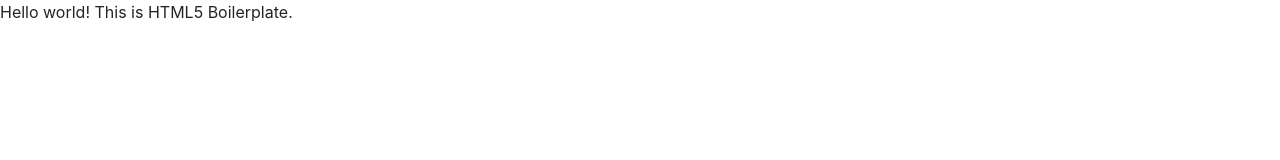
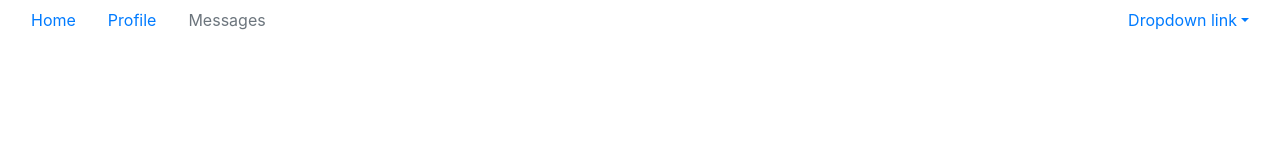
Before and after one commit to santilbr/micrositio, a plain HTML site: page index.html in a window 1280 px wide. Drawn offline with nearby package versions, Linux system fonts and the light colour scheme.

Commit message:
adding navigation base structure

```diff
--- a/index.html
+++ b/index.html
@@ -23,7 +23,31 @@
   <![endif]-->
 
   <!-- Add your site or application content here -->
-  <p>Hello world! This is HTML5 Boilerplate.</p>
+<div class="container-fluid">
+  <div class="row">
+    <div class="col-md-12">
+      <ul class="nav">
+        <li class="nav-item">
+          <a class="nav-link active" href="#">Home</a>
+        </li>
+        <li class="nav-item">
+          <a class="nav-link" href="#">Profile</a>
+        </li>
+        <li class="nav-item">
+          <a class="nav-link disabled" href="#">Messages</a>
+        </li>
+        <li class="nav-item dropdown ml-md-auto">
+           <a class="nav-link dropdown-toggle" href="http://example.com" id="navbarDropdownMenuLink" data-toggle="dropdown">Dropdown link</a>
+          <div class="dropdown-menu dropdown-menu-right" aria-labelledby="navbarDropdownMenuLink">
+             <a class="dropdown-item" href="#">Action</a> <a class="dropdown-item" href="#">Another action</a> <a class="dropdown-item" href="#">Something else here</a>
+            <div class="dropdown-divider">
+            </div> <a class="dropdown-item" href="#">Separated link</a>
+          </div>
+        </li>
+      </ul>
+    </div>
+  </div>
+</div>
   <script src="js/vendor/modernizr-3.6.0.min.js"></script>
   <script src="https://code.jquery.com/jquery-3.3.1.min.js" integrity="sha256-FgpCb/KJQlLNfOu91ta32o/NMZxltwRo8QtmkMRdAu8=" crossorigin="anonymous"></script>
   <script>window.jQuery || document.write('<script src="js/vendor/jquery-3.3.1.min.js"><\/script>')</script>
```
